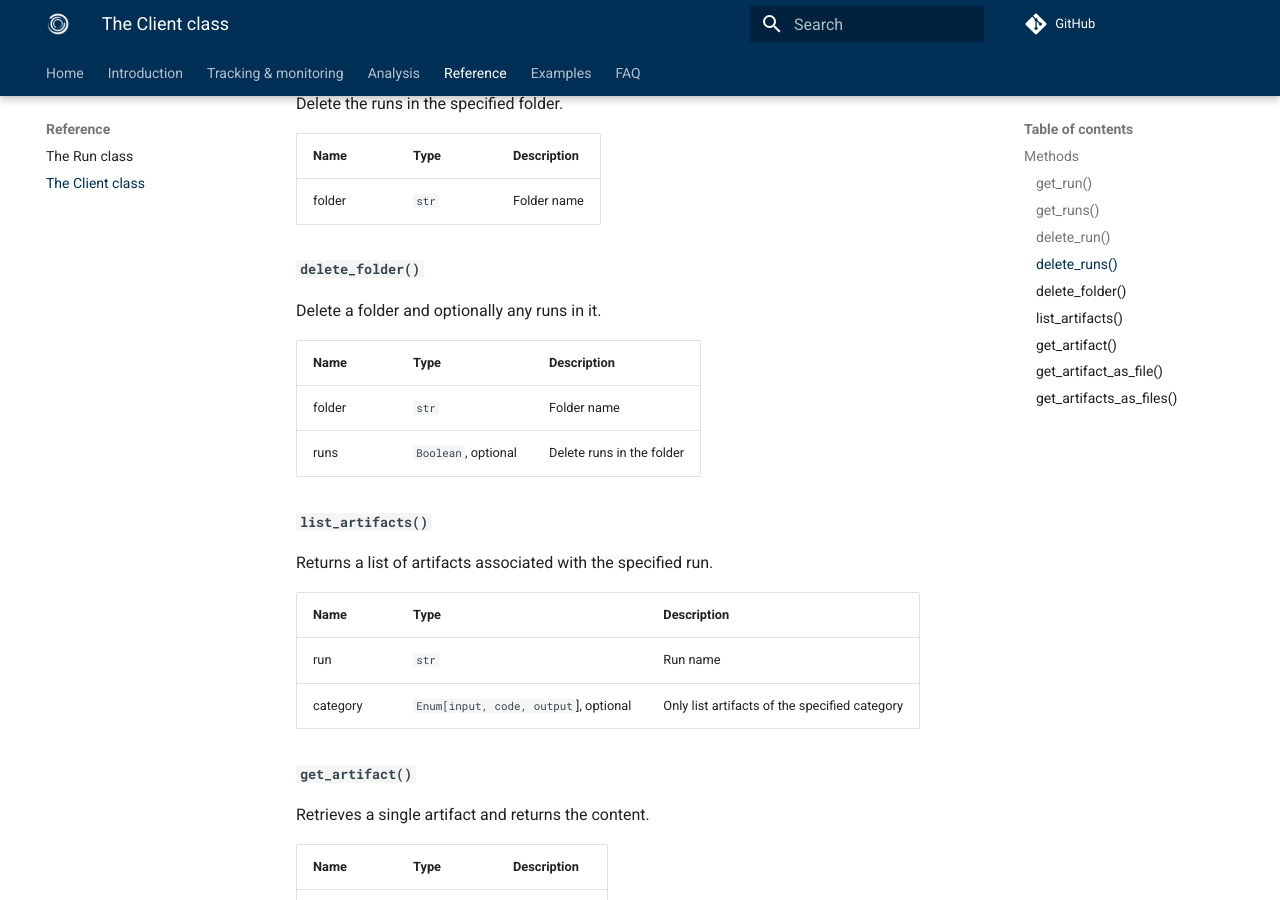
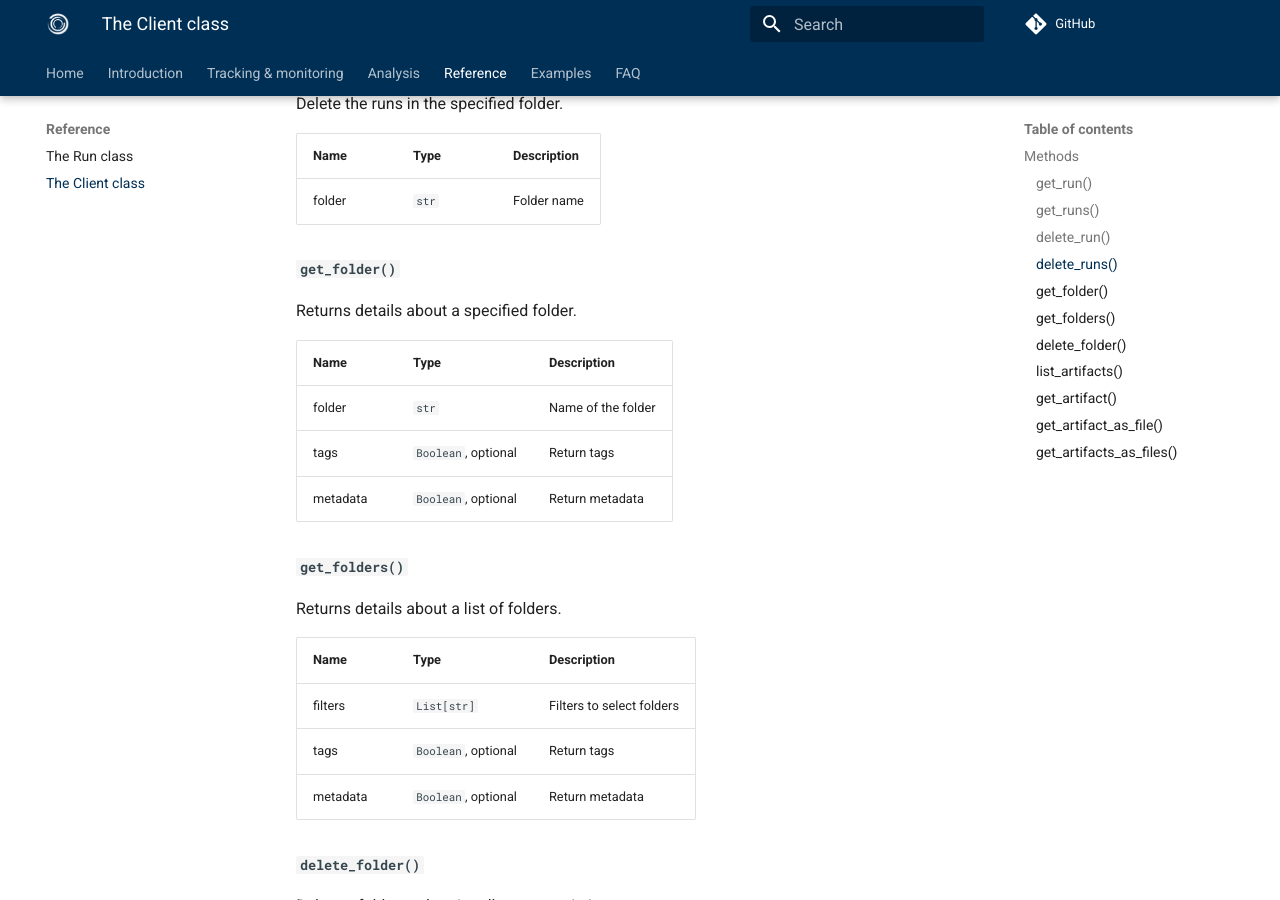
Before and after one commit to simvue-io/docs, an MkDocs documentation site: the page built from docs/reference/client.md, in a window 1280 px wide and 900 px high, scrolled down 1220 px. Built offline with MkDocs 1.6.1 and Material for MkDocs 9.7.7, drawn with Linux system fonts in a browser that asks for light colours.

Commit message:
Add methods for getting folders

```diff
--- a/docs/reference/client.md
+++ b/docs/reference/client.md
@@ -42,6 +42,26 @@ Delete the runs in the specified folder.
 | Name  | Type | Description |
 | ----- | ---- | ----------- |
 | folder | `str` |  Folder name |
+
+#### `get_folder()`
+
+Returns details about a specified folder.
+
+| Name  | Type | Description |
+| ----- | ---- | ----------- |
+| folder | `str` | Name of the folder |
+| tags | `Boolean`, optional | Return tags |
+| metadata | `Boolean`, optional | Return metadata |
+
+#### `get_folders()`
+
+Returns details about a list of folders.
+
+| Name  | Type | Description |
+| ----- | ---- | ----------- |
+| filters | `List[str]` | Filters to select folders |
+| tags | `Boolean`, optional | Return tags |
+| metadata | `Boolean`, optional | Return metadata |
 
 #### `delete_folder()`
 
```
